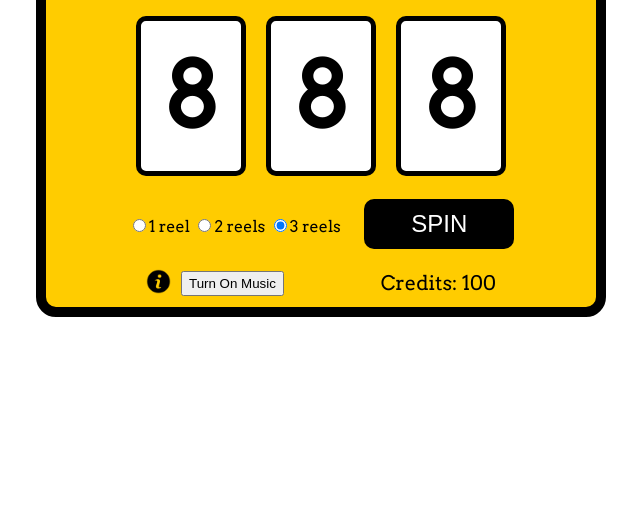
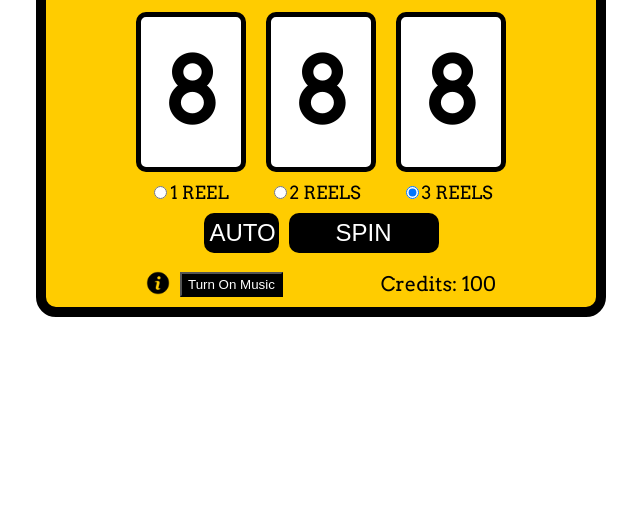
Before and after one commit to grobare/Slot1, a plain HTML site: page index.html in a window 1280 px wide. Shown: the part 293-800 px from the top of the page, without its empty margins (319-959 px from the left). Drawn offline with Linux system fonts and the light colour scheme.

Commit message:
added auto spin, stable version

```diff
--- a/index.html
+++ b/index.html
@@ -24,19 +24,29 @@
         </div>
       </div>
       <div class="controls">
+        <div class="bet-options">
           <label
             ><input type="radio" name="reel-bet" id="reel1" value="1" />1
-          reel</label
+            REEL</label
           >
           <label
             ><input type="radio" name="reel-bet" id="reel2" value="2" />2
-          reels</label
+            REELS</label
           >
           <label
-          ><input type="radio" name="reel-bet" id="reel3" value="3" checked />3
-          reels</label
+            ><input
+              type="radio"
+              name="reel-bet"
+              id="reel3"
+              value="3"
+              checked
+            />3 REELS</label
           >
+        </div>
+        <div class="buttons">
+          <button class="auto-spin-btn">AUTO</button>
           <button class="spin-btn" onclick="spin()">SPIN</button>
+        </div>
       </div>
       <div class="footer">
         <!-- Icons  -->
--- a/script.js
+++ b/script.js
@@ -110,3 +110,30 @@ toggleMusicButton.addEventListener("click", function () {
     toggleMusicButton.innerText = "Turn On Music";
   }
 });
+
+//Auto spin
+
+var autoSpinInterval = null;
+
+function autoSpin() {
+  if (!autoSpinInterval) {
+    autoSpinInterval = setInterval(function () {
+      spin();
+    }, 1000);
+  }
+}
+
+function stopAutoSpin() {
+  clearInterval(autoSpinInterval);
+  autoSpinInterval = null;
+}
+
+document.querySelector(".auto-spin-btn").addEventListener("click", function () {
+  if (autoSpinInterval) {
+    stopAutoSpin();
+    this.textContent = "AUTO";
+  } else {
+    autoSpin();
+    this.textContent = "STOP";
+  }
+});
--- a/style.css
+++ b/style.css
@@ -33,6 +33,7 @@ body {
 
 .reels {
   display: flex;
+  margin-bottom: -10px;
 }
 
 .reel {
@@ -53,41 +54,67 @@ body {
   color: #000;
 }
 
+/* Bet controls */
+
+.controls {
+  margin-bottom: -20px;
+}
+
+.bet-options {
+  display: flex;
+  gap: 40px;
+  margin-bottom: 10px;
+  font-size: 18px;
+}
+
+.buttons {
+  display: flex;
+  justify-content: center;
+}
+
 .spin-btn {
   width: 150px;
-  height: 50px;
+  height: 40px;
   background-color: #000;
   color: #fff;
   font-size: 24px;
   border: none;
   border-radius: 10px;
   cursor: pointer;
-  margin-left: 20px;
+  margin-left: 10px;
 }
 
-.spin-btn:hover {
+.spin-btn:hover,
+.auto-spin-btn:hover {
   background-color: #333;
 }
 
-/* Bet controls */
-
-.controls {
-  margin-bottom: -20px;
+.auto-spin-btn {
+  width: 75px;
+  height: 40px;
+  background-color: #000;
+  color: #fff;
+  font-size: 24px;
+  border: none;
+  border-radius: 10px;
+  cursor: pointer;
 }
 
 /* Pop Up & Icons */
 
 .settings-icon,
-.music-icon {
+#toggle-music {
   cursor: pointer;
 }
 
-.music button {
+#toggle-music {
   height: 25px;
+  background-color: #000;
+  color: rgb(255, 255, 255);
 }
 
 .settings-icon img {
-  height: 25px;
+  height: 24px;
 }
 .icons {
   display: flex;
```
Lines whose indentation alone changed are shown as unchanged.
